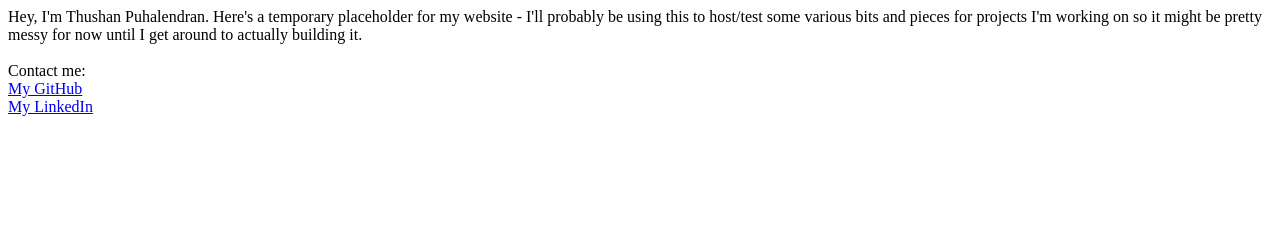
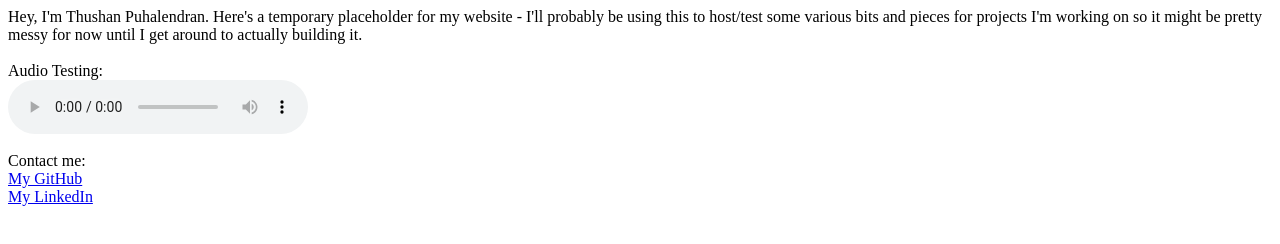
Before and after one commit to thushanp/thushanp.github.io, a plain HTML site: page index.html in a window 1280 px wide. Drawn offline with Linux system fonts and the light colour scheme.

Commit message:
audio test

```diff
--- a/index.html
+++ b/index.html
@@ -1,5 +1,13 @@
 <body>
 Hey, I'm Thushan Puhalendran. Here's a temporary placeholder for my website - I'll probably be using this to host/test some various bits and pieces for projects I'm working on so it might be pretty messy for now until I get around to actually building it.
+<br>
+<br>
+Audio Testing:
+<br>
+<audio controls>
+  <source src="Ben.mp3" type="audio/mpeg">
+  Your browser does not support the audio tag.
+</audio>
 <br>
 <br>
 Contact me:
```
